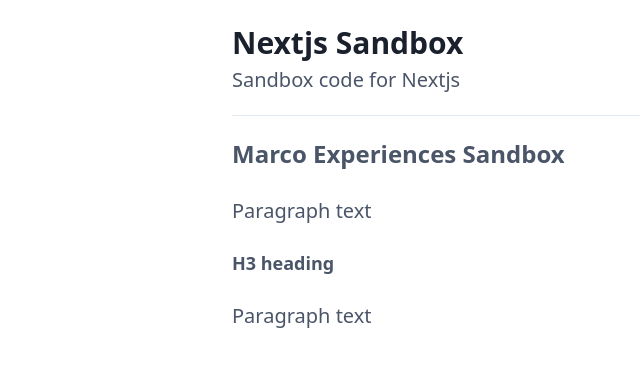
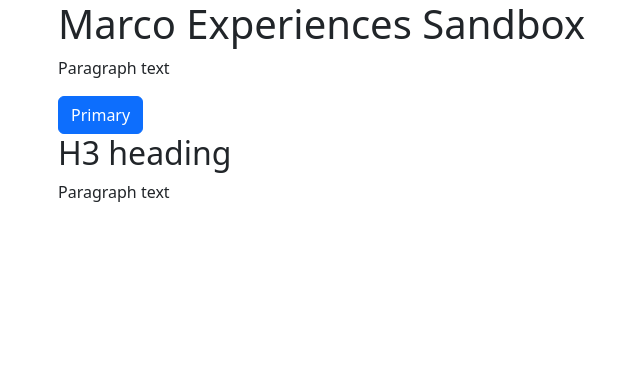
Before and after one commit to Golodhros/nextjs-sandbox, a Next.js app: page / in a window 1280 px wide. Shown: the top 366 px of the page, without its empty margins (24-664 px from the left). Built offline with nearby package versions, Linux system fonts and the light colour scheme.

Commit message:
chore: moving into React Bootstrap

```diff
--- a/package.json
+++ b/package.json
@@ -2,10 +2,12 @@
   "name": "my-next-js-sandbox",
   "version": "0.0.0",
   "dependencies": {
+    "bootstrap": "^5.3.0",
     "next": "^13.4.4",
     "next-seo": "^6.0.0",
     "next-sitemap": "^4.1.3",
     "react": "^18.2.0",
+    "react-bootstrap": "^2.8.0",
     "react-dom": "^18.2.0"
   },
   "devDependencies": {
--- a/src/pages/index.tsx
+++ b/src/pages/index.tsx
@@ -1,21 +1,24 @@
+import Button from 'react-bootstrap/Button';
+
 import { Meta } from '@/layouts/Meta';
-import { Main } from '@/templates/Main';
+import { WebApp } from '@/templates/WebApp';
 
 const Index = () => {
   return (
-    <Main
+    <WebApp
       meta={
         <Meta
           title="Marco Experiences"
           description="Marco Experiences page description"
         />
       }
+      title="Marco Experiences Sandbox"
     >
-      <h2 className="text-2xl font-bold">Marco Experiences Sandbox</h2>
       <p>Paragraph text</p>
-      <h3 className="text-lg font-semibold">H3 heading</h3>
+      <Button variant="primary">Primary</Button>
+      <h3 className="h2">H3 heading</h3>
       <p>Paragraph text</p>
-    </Main>
+    </WebApp>
   );
 };
 
--- a/src/styles/global.css
+++ b/src/styles/global.css
@@ -1,23 +1 @@
-/* Check https://tailwindcomponents.com/cheatsheet/ for reference */
-
-@tailwind base;
-
-a {
-  @apply text-blue-700;
-}
-
-a:hover {
-  @apply border-b-2 border-blue-700;
-}
-
-@tailwind components;
-
-@tailwind utilities;
-
-.content p {
-  @apply my-6;
-}
-
-.content ul {
-  @apply my-6;
-}
+@import 'bootstrap/dist/css/bootstrap.min.css';
--- a/src/templates/WebApp.tsx
+++ b/src/templates/WebApp.tsx
@@ -1,5 +1,8 @@
 // import Link from "next/link";
 import type { ReactNode } from 'react';
+import Col from 'react-bootstrap/Col';
+import Container from 'react-bootstrap/Container';
+import Row from 'react-bootstrap/Row';
 
 type IWebAppProps = {
   meta: ReactNode;
@@ -8,16 +11,21 @@
 };
 
 const WebApp = (props: IWebAppProps) => (
-  <div className="w-full px-1 text-gray-700 antialiased">
+  <Container>
     {props.meta}
-
-    <div className="mx-auto max-w-screen-md">
-      <header className="">
-        <h1 className="text-3xl font-bold text-gray-900">{props.title}</h1>
-      </header>
-      <main className="content py-5 text-xl">{props.children}</main>
-    </div>
-  </div>
+    <Row>
+      <Col>
+        <header className="">
+          <h1 className="h1">{props.title}</h1>
+        </header>
+      </Col>
+    </Row>
+    <Row>
+      <Col>
+        <main className="p">{props.children}</main>
+      </Col>
+    </Row>
+  </Container>
 );
 
 export { WebApp };
```
Also changed, not shown: 2 other files (tests, documents, lock files or other folders).
